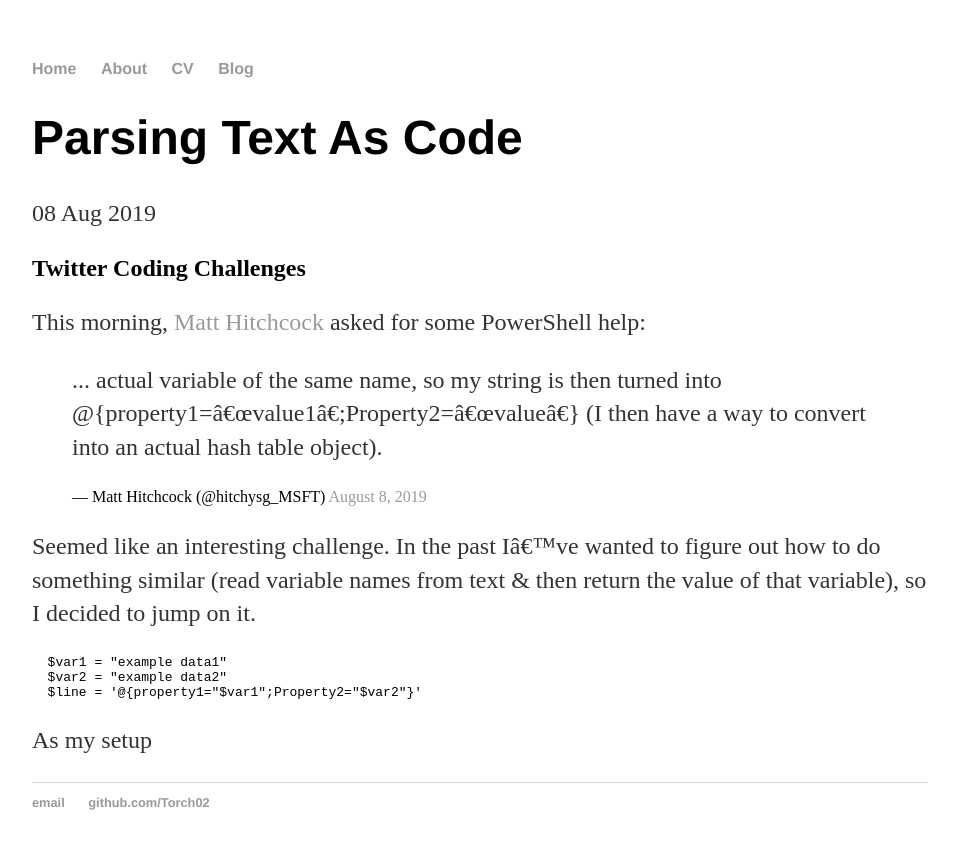
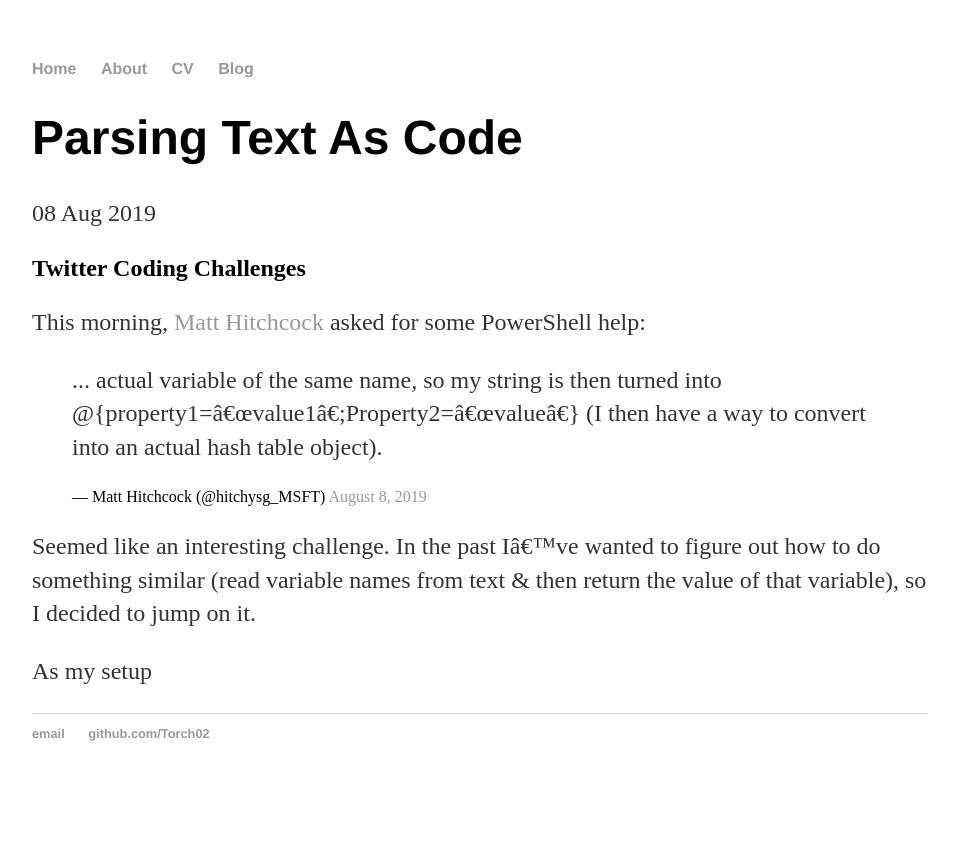
Before and after one commit to Torch02/Torch02.github.io, a Jekyll site: the page built from _posts/2019-08-08-Parsing-Text-As-Code.md, in a window 1280 px wide. Shown: the top 849 px of the page, without its empty margins (160-1117 px from the left). Built offline with Jekyll 4.4.1, drawn with Linux system fonts in a browser that asks for light colours; comment, search, counter and statistics services are not loaded.

Commit message:
changed code to script src

````diff
--- a/_posts/2019-08-08-Parsing-Text-As-Code.md
+++ b/_posts/2019-08-08-Parsing-Text-As-Code.md
@@ -17,10 +17,6 @@
 
 Seemed like an interesting challenge. In the past I've wanted to figure out how to do something similar (read variable names from text & then return the value of that variable), so I decided to jump on it.
 
-```powershell
-  $var1 = "example data1"
-  $var2 = "example data2"
-  $line = '@{property1="$var1";Property2="$var2"}'
-```
+<script src="https://github.com/Torch02/Torch02.github.io/blob/master/src/20190808setup.ps1"></script>
 
 As my setup
````
